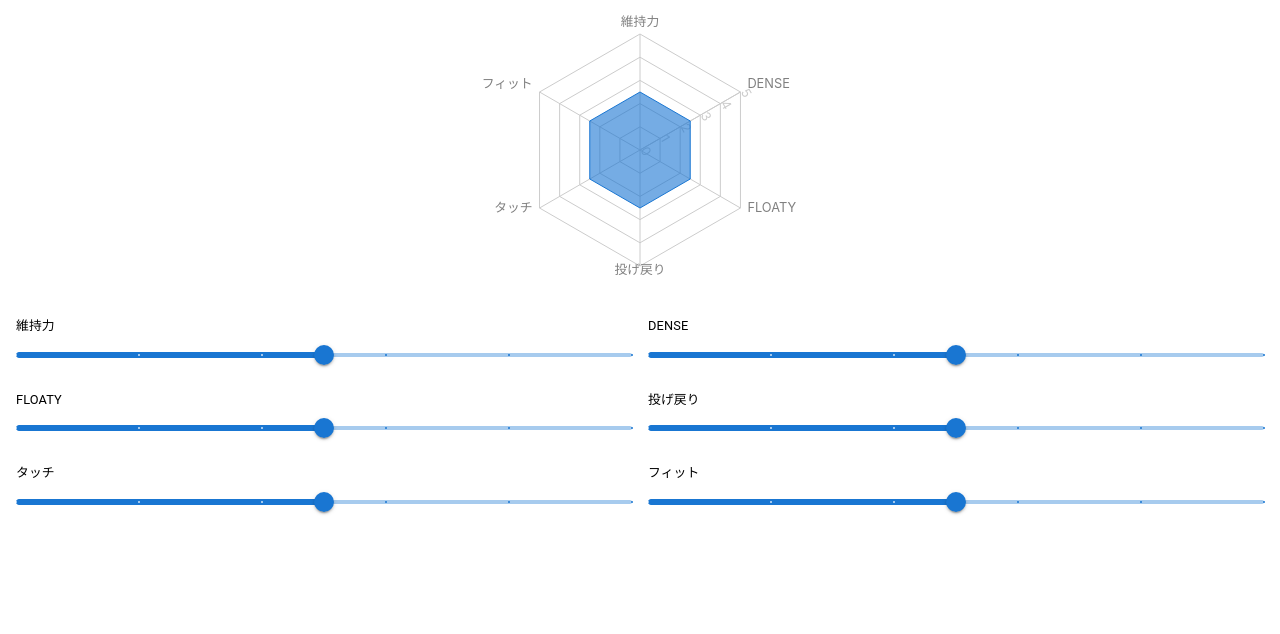
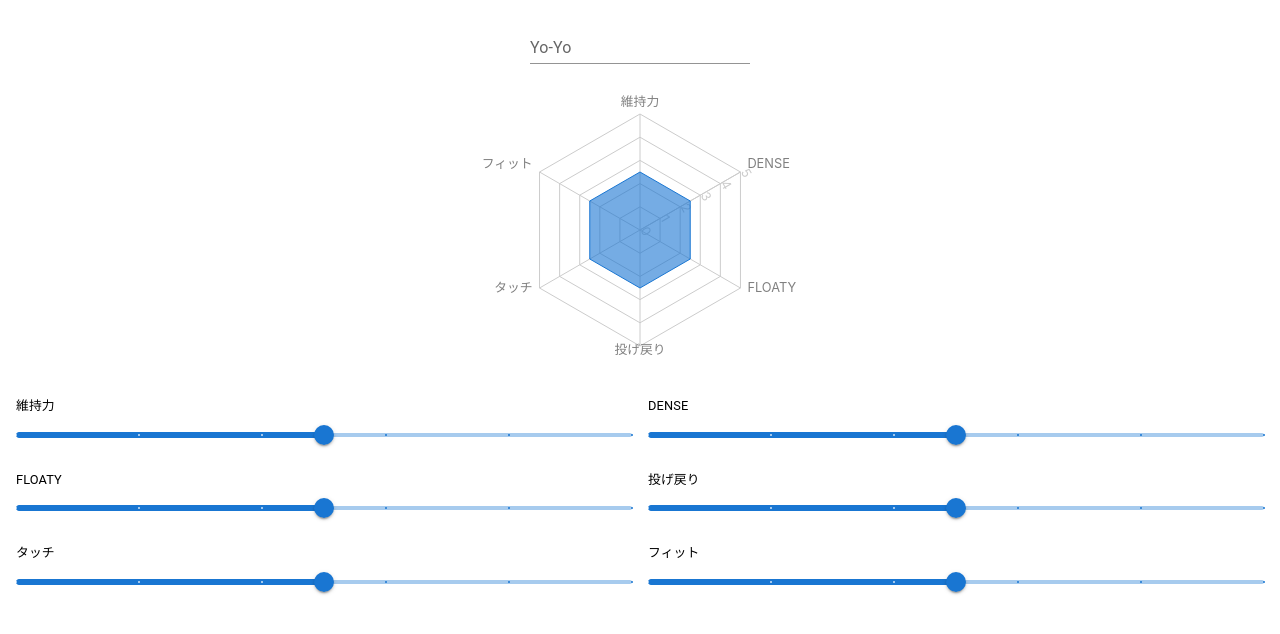
Before and after one commit to quanon/kimochiii_yoyo_radar_chart, a React (Create React App) app: page / in a window 1280 px wide. Shown: the top 634 px of the page. Built offline with nearby package versions, Linux system fonts and the light colour scheme.

Commit message:
Add TextField for yo-yo name

```diff
--- a/src/App.js
+++ b/src/App.js
@@ -5,6 +5,7 @@ import Box from '@mui/material/Box';
 import Slider from '@mui/material/Slider';
 import Typography from '@mui/material/Typography';
 import Grid from '@mui/system/Grid';
+import TextField from '@mui/material/TextField';
 
 const defaultValues = [2.5, 2.5, 2.5, 2.5, 2.5, 2.5];
 const marks = [0, 1, 2, 3, 4, 5].map((n) => {
@@ -17,6 +18,13 @@ const App = () => {
   return (
     <Box sx={{ px: 2 }}>
       <Grid container spacing={2}>
+        <Grid size={2}></Grid>
+        <Grid size={8}>
+          <Box display="flex" alignItems="center" justifyContent="center" pt={2}>
+            <TextField label="Yo-Yo" variant="standard" width={300} slotProps={{ htmlInput: { style: { textAlign: 'center' } } }} />
+          </Box>
+        </Grid>
+        <Grid size={2}></Grid>
         <Grid size={12}>
           <div>
             <KimochiiiRadarChart values={values} />
```
